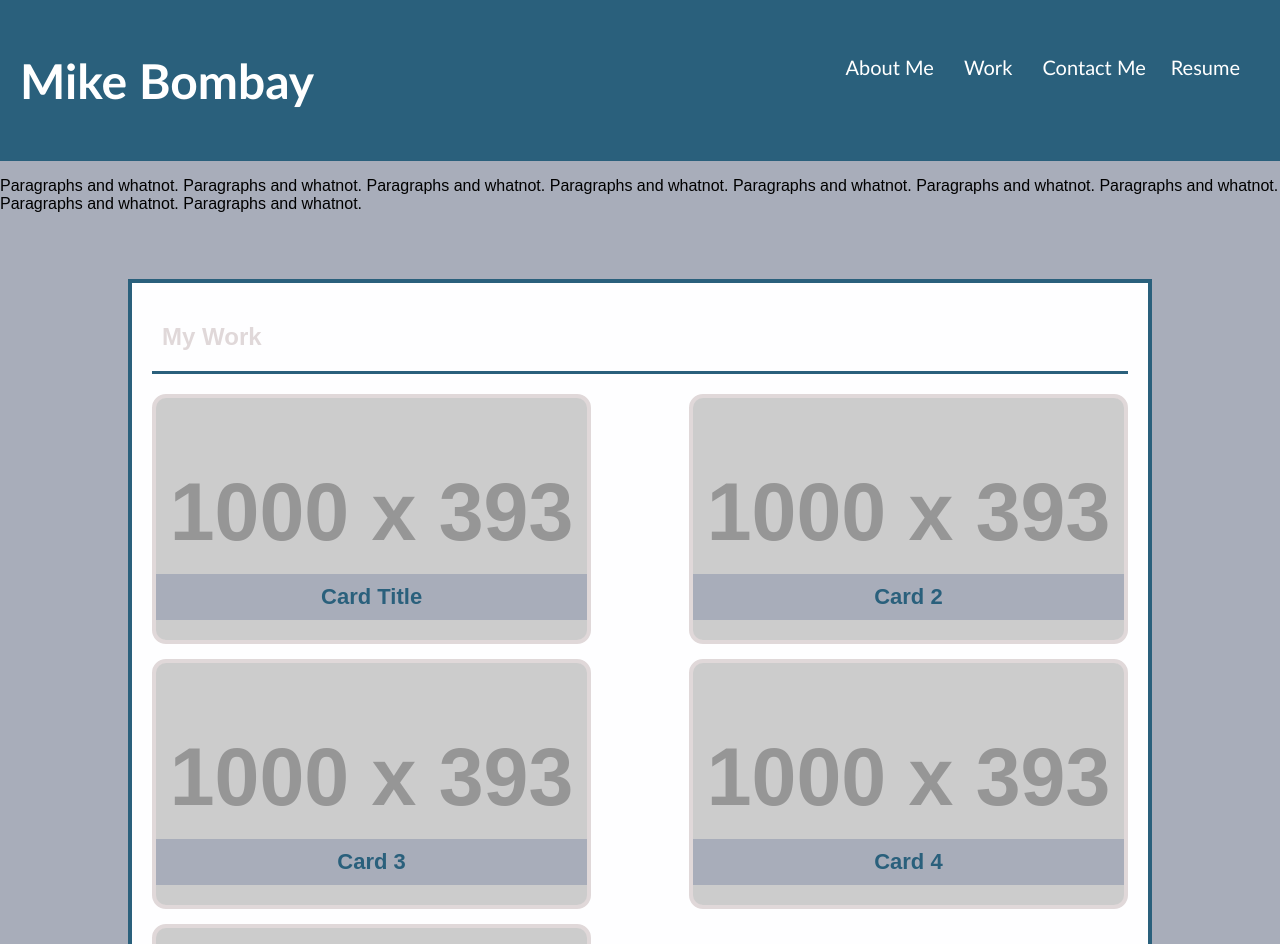
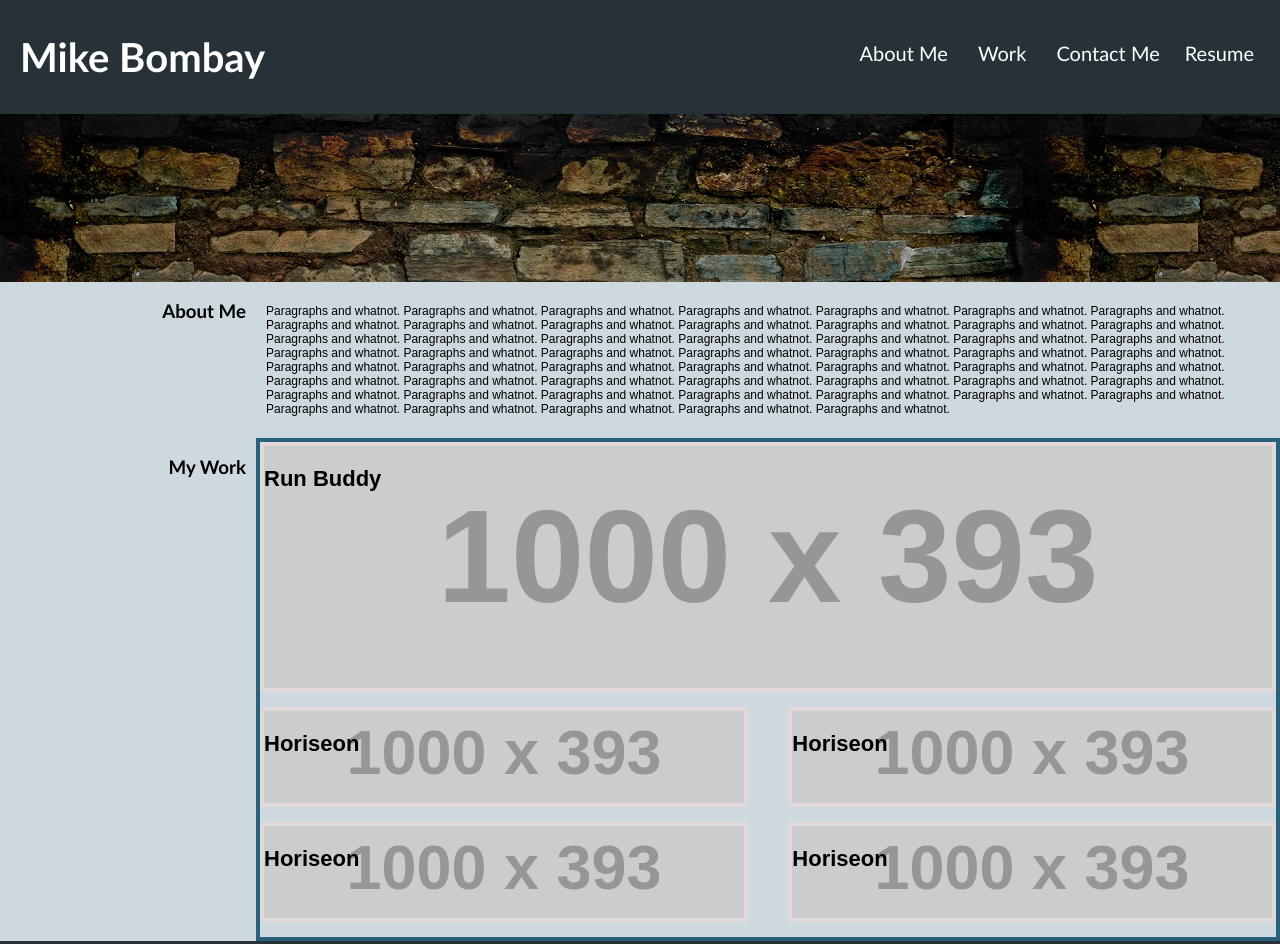
Before and after one commit to MikeBombay/portfolio-challenge, a plain HTML site: page index.html in a window 1280 px wide. Shown: the top 944 px of the page. Drawn offline with Linux system fonts and the light colour scheme; placeholder pictures from the web are drawn by us.

Commit message:
outline half styled with no images

```diff
--- a/index.html
+++ b/index.html
@@ -8,55 +8,88 @@
     <link rel="stylesheet" href="style.css" />
   </head>
 
+
+
   <body>
     <header>
         <h1>Mike Bombay</h1>
         <nav>
             <ul>
                 <li>
-                    <a href="#">About Me</a>
+                    <a href="#wrapper1">About Me</a>
                 </li>
                 <li>
-                    <a href="#">Work</a>
+                    <a href="#wrapper2">Work</a>
                 </li>
                 <li>
-                    <a href="#">Contact Me</a>
+                    <a href="#footer">Contact Me</a>
                 <li>
-                    <a href="#">Resume</a>
+                    <a href="https://www.linkedin.com/in/mike-bombay-64182a210/?originalSubdomain=ca">Resume</a>
                 </li>
                 </li>
             </ul>
         </nav>
     </header>
-    <section>
+
+<div class="subhead">sure</div>
+
+<div id="wrapper1">
+    <aside>
+        <article>
+            <h3>About Me</h3>
+        </article>
+
+
+    </aside>
+
+
+    <section id="bio">
         <p>
-    Paragraphs and whatnot. Paragraphs and whatnot. Paragraphs and whatnot. Paragraphs and whatnot. Paragraphs and whatnot. Paragraphs and whatnot. Paragraphs and whatnot. Paragraphs and whatnot. Paragraphs and whatnot.
+    Paragraphs and whatnot. Paragraphs and whatnot. Paragraphs and whatnot. Paragraphs and whatnot. Paragraphs and whatnot. Paragraphs and whatnot. Paragraphs and whatnot. Paragraphs and whatnot. Paragraphs and whatnot. Paragraphs and whatnot. Paragraphs and whatnot. Paragraphs and whatnot. Paragraphs and whatnot. Paragraphs and whatnot.
+    Paragraphs and whatnot. Paragraphs and whatnot. Paragraphs and whatnot. Paragraphs and whatnot. Paragraphs and whatnot. Paragraphs and whatnot. Paragraphs and whatnot. Paragraphs and whatnot. Paragraphs and whatnot. Paragraphs and whatnot. Paragraphs and whatnot. Paragraphs and whatnot. Paragraphs and whatnot. Paragraphs and whatnot. Paragraphs and whatnot.
+    Paragraphs and whatnot. Paragraphs and whatnot. Paragraphs and whatnot. Paragraphs and whatnot. Paragraphs and whatnot. Paragraphs and whatnot. Paragraphs and whatnot. Paragraphs and whatnot. Paragraphs and whatnot. Paragraphs and whatnot. Paragraphs and whatnot. Paragraphs and whatnot. Paragraphs and whatnot. Paragraphs and whatnot. Paragraphs and whatnot.
+    Paragraphs and whatnot. Paragraphs and whatnot. Paragraphs and whatnot. Paragraphs and whatnot. Paragraphs and whatnot. Paragraphs and whatnot. Paragraphs and whatnot. Paragraphs and whatnot. Paragraphs and whatnot. Paragraphs and whatnot.
+
         </p>
 
     </section>
-    <main>
+</div>
 
-      <h2>My Work</h2>
+<div id="wrapper2">
+<aside>
+
+        <h3>My Work</h3>
+
+</aside>
+
+
+    <main id="main">
+
+
       <div class="flex-container">
-        <div class="flex-item">
-          <span>Card Title</span>
+        <div class="flex-item1">
+          <span>Run Buddy</span>
         </div>
-        <div class="flex-item">
-          <span>Card 2</span>
+        <div class="flex-item2">
+          <span>Horiseon</span>
         </div>
-        <div class="flex-item">
-          <span>Card 3</span>
+        <div class="flex-item2">
+          <span>Horiseon</span>
         </div>
-        <div class="flex-item">
-          <span>Card 4</span>
+        <div class="flex-item2">
+          <span>Horiseon</span>
         </div>
-        <div class="flex-item">
-          <span>Card 5</span>
+        <div class="flex-item2">
+          <span>Horiseon</span>
         </div>
       </div>
     </main>
 
-    <footer>
+</div>
+
+
+
+    <footer id="footer">
         <h1>Contact Me</h1>
         <nav>
             <ul>
--- a/style.css
+++ b/style.css
@@ -3,28 +3,25 @@
   }
 
   header {
-      padding: 20px;
+      padding: 6px;
       font-family: 'Trebuchet MS', 'Lucida Sans Unicode', 'Lucida Grande', 'Lucida Sans', Arial, sans-serif;
-      background-color: #2a607c;
+      background-color: #263138;
       color: #ffffff;
+      padding-left: 20px;
   }
 
   header h1 {
       display: inline-block;
-      font-size: 48px;
+      font-size: 40px;
   }
 
-  header h1 .seo {
-      color: #d9dcd6;
-  }
-
-  /*--navigation style--*/
    nav {
     padding-top: 15px;
     margin-right: 20px;
-      float: right;
     font-family: 'Gill Sans', 'Gill Sans MT', Calibri, 'Trebuchet MS', sans-serif;
     font-size: 20px;
+    float: right;
+
 }
 
 nav ul {
@@ -34,6 +31,7 @@
 nav ul li {
     display: inline-block;
     margin-left: 25px;
+    text-align: end;
 }
 
 a {
@@ -42,11 +40,25 @@
 }
 
 
+  .subhead {
+      background-image: url('bricks.jpg');
+      padding: 75px
+      }
+ #bio {
+        display: flex;
+        flex-direction: column;
+        font-size: 12px;
+        padding-top: 10px;
+        padding-bottom: 10px;
+        padding-left: 10px;
+        padding-right: 10px;
+    }
+
   /* get rid of browser's margins and set background color */
   body {
     margin: 0;
     padding: 0;
-    background-color: #a8adba;
+    background-color: #cdd8df;
     font-family: Arial, Helvetica, sans-serif;
     display: flex;
     flex-direction: column;
@@ -57,18 +69,18 @@
   main {
     width: 80%;
     /* center on page using auto for left/right */
-    margin: 50px auto;
+    margin: 0px auto;
     /* add padding so html inside has space */
-    padding: 20px;
-    background-color: #fefeff;
+    padding: 0px;
+    background-color: #cdd8df;
     border: 4px solid #2a607c;
   }
 
   /* target <h2> element inside of <main> */
   main h2 {
     color: #e0d8d9;
-    /* set padding to 0 top, 10 right and left, and 20 bottom */
-    padding: 0 10px 20px;
+    /* set padding to 0 top, 10 right and left, and 0 bottom */
+    padding: 0 10px 10px;
     border-bottom: 3px solid #2a607c;
   }
 
@@ -84,13 +96,11 @@
   }
 
   /* flex child */
-  .flex-item {
+  .flex-item1 {
     /* make each one 45%, putting 10% between each element on the page */
-    width: 45%;
-    /* rounded corners */
-    border-radius: 14px;
+    width: 100%;
     border: 4px solid #e0d8d9;
-    background-color: #2a607c;
+    background-color: #cdd8df;
     font-size: 22px;
     font-weight: bold;
 
@@ -115,55 +125,96 @@
     /* rather than use position...use flexbox and create column instead of row */
     display: flex;
     flex-direction: column;
+
   }
 
   /* for text area inside of flex item */
   .flex-item span {
     /* pushes element to bottom of flex item */
     margin-top: auto;
-    width: 100%;
-    background-color: #a8adba;
+    width: 75%;
+    background-color: #cdd8df;
     color: #2a607c;
     padding: 10px 5px;
+    align-self: center;
     text-align: center;
+  }
+
+  .flex-item2 {
+    /* make each one 45%, putting 10% between each element on the page */
+    width: 48%;
+    border: 4px solid #e0d8d9;
+    background-color: #cdd8df;
+    font-size: 22px;
+    font-weight: bold;
+
+    /* put space between each one vertically */
+    margin-bottom: 15px;
+
+    /* for files in local images folder, use url('../images/file-name.jpg') */
+    background-image: url('https://via.placeholder.com/1000/393b4f/fb3e55?text=Placeholder');
+
+    /* tell background to fit box no matter what */
+    background-size: cover;
+
+    /* crop it at the center */
+    background-position: center;
+
+    /* padding top and bottom 20px, 0 for left/right */
+    padding: 20px 0;
+
+    /* set minimum heigh value so there's room */
+    min-height: 100px;
+
+    /* rather than use position...use flexbox and create column instead of row */
+    display: flex;
+    flex-direction: column;
+
+  }
+
+  /* for text area inside of flex item */
+  .flex-item span {
+    /* pushes element to bottom of flex item */
+    margin-top: auto;
+    width: 75%;
+    background-color: #cdd8df;
+    color: #2a607c;
+    padding: 10px 5px;
+    align-self: center;
+    text-align: center;
+  }
+
+  aside {
+
+    clear: left;
+    float: left;
+    display: flex;
+    flex-direction: column;
+    width: 20%;
+    height: 100%;
+    font-family: 'Gill Sans', 'Gill Sans MT', Calibri, 'Trebuchet MS', sans-serif;
+    background-color: #cdd8df;
+    border-right: #a8adba;
+    border-right-width: thick
+}
+
+h3 {
+    margin-bottom: 10px;
+    margin-right: 10px;
+    text-align: right
+}
+
+
+
+#main {
+    display: flex;
+    flex-direction: column;
 }
 
 
   footer {
       padding: 20px;
       font-family: 'Trebuchet MS', 'Lucida Sans Unicode', 'Lucida Grande', 'Lucida Sans', Arial, sans-serif;
-      background-color: #2a607c;
+      background-color: #263138;
       color: #ffffff;
   }
-
-  header h1 {
-      display: inline-block;
-      font-size: 48px;
-  }
-
-  header h1 .seo {
-      color: #d9dcd6;
-  }
-
-  /*--navigation style--*/
-  nav {
-      padding-top: 15px;
-      margin-right: 20px;
-      float: right;
-      font-family: 'Gill Sans', 'Gill Sans MT', Calibri, 'Trebuchet MS', sans-serif;
-      font-size: 20px;
-  }
-
-  nav ul {
-      list-style-type: none;
-  }
-
-  nav ul li {
-      display: inline-block;
-      margin-left: 25px;
-  }
-
-  a {
-      color: #ffffff;
-      text-decoration: none;
-  }
```
Also changed, not shown: bricks.jpg (added). Lines whose indentation alone changed are shown as unchanged.
